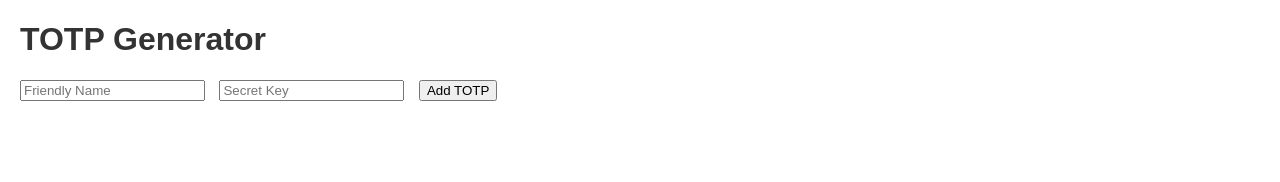
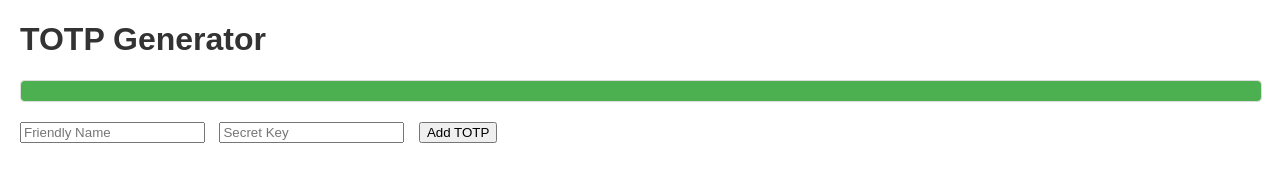
Before and after one commit to maskedpirate/totp-app, a website built with webpack: page src/index.html in a window 1280 px wide. Built offline with nearby package versions, Linux system fonts and the light colour scheme.

Commit message:
more visual improvements

```diff
--- a/src/index.html
+++ b/src/index.html
@@ -12,11 +12,28 @@
     h1 {
       color: #333;
     }
+    #progress-container {
+      width: 100%;
+      background-color: #f3f3f3;
+      border: 1px solid #ddd;
+      border-radius: 4px;
+      margin-bottom: 20px;
+    }
+    #progress-bar {
+      height: 20px;
+      background-color: #4caf50;
+      width: 100%;
+      border-radius: 4px;
+    }
     #totp-form {
       margin-bottom: 20px;
     }
     #totp-form input {
       margin-right: 10px;
+    }
+    #totp-list {
+      max-width: 600px;
+      margin: auto;
     }
     .token {
       display: flex;
@@ -41,6 +58,9 @@
 </head>
 <body>
   <h1>TOTP Generator</h1>
+  <div id="progress-container">
+    <div id="progress-bar"></div>
+  </div>
   <form id="totp-form">
     <input type="text" id="friendly-name" placeholder="Friendly Name" required>
     <input type="text" id="secret-key" placeholder="Secret Key" required>
--- a/src/index.ts
+++ b/src/index.ts
@@ -8,6 +8,7 @@ const form = document.getElementById('totp-form') as HTMLFormElement;
 const friendlyNameInput = document.getElementById('friendly-name') as HTMLInputElement;
 const secretKeyInput = document.getElementById('secret-key') as HTMLInputElement;
 const totpList = document.getElementById('totp-list') as HTMLDivElement;
+const progressBar = document.getElementById('progress-bar') as HTMLDivElement;
 
 interface TOTPEntry {
   friendlyName: string;
@@ -54,6 +55,17 @@ function updateTOTPDisplay() {
   });
 }
 
+function updateProgressBar() {
+  const now = new Date();
+  const seconds = now.getSeconds();
+  const progress = ((30 - (seconds % 30)) / 30) * 100;
+  progressBar.style.width = `${progress}%`;
+
+  // Gradually decrease the progress bar width
+  const interval = 1000; // Update every second
+  setTimeout(updateProgressBar, interval);
+}
+
 function scheduleNextUpdate() {
   const now = new Date();
   const seconds = now.getSeconds();
@@ -84,3 +96,4 @@ form.addEventListener('submit', event => {
 // Initial display update and schedule the next update
 updateTOTPDisplay();
 scheduleNextUpdate();
+updateProgressBar();
```
